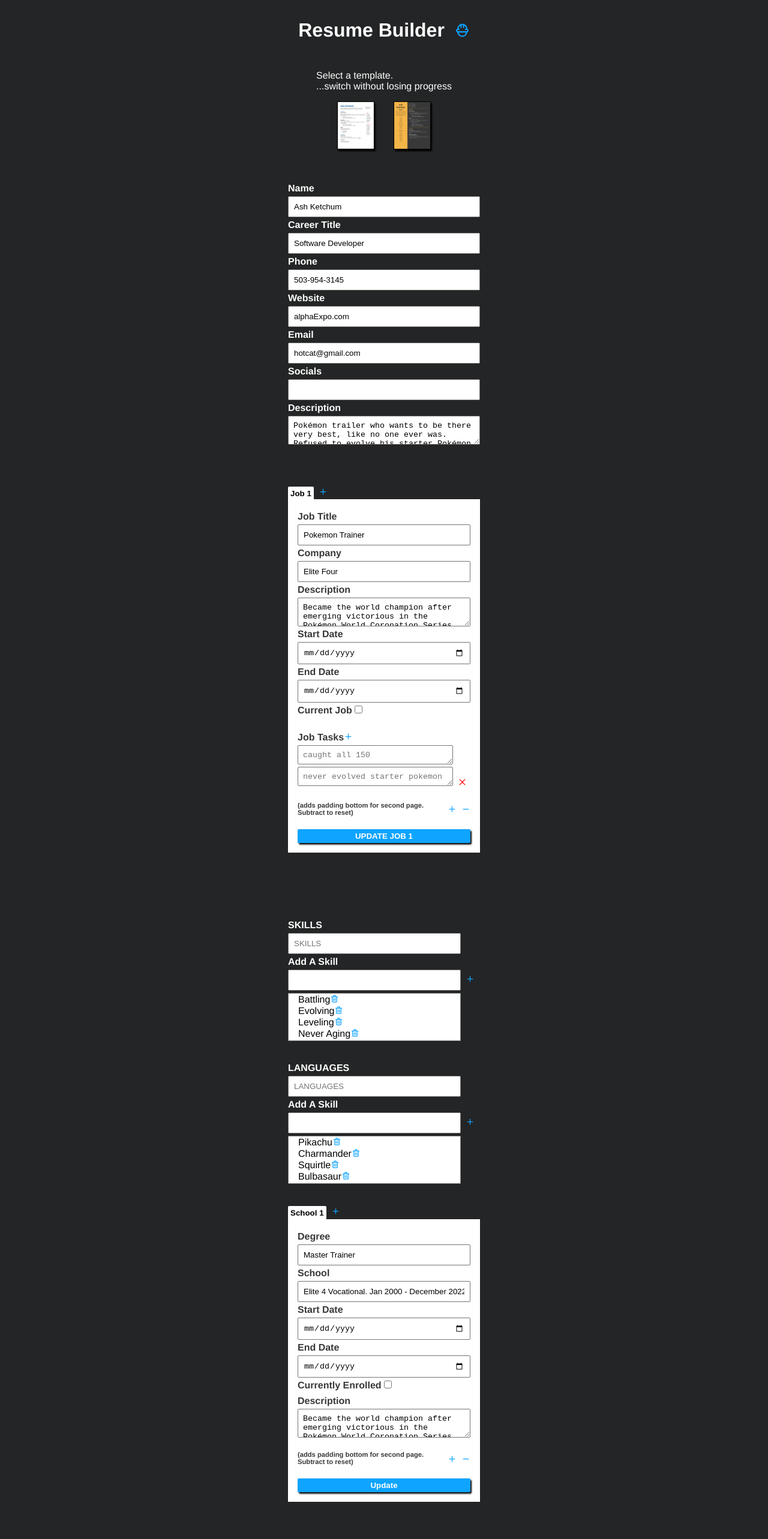
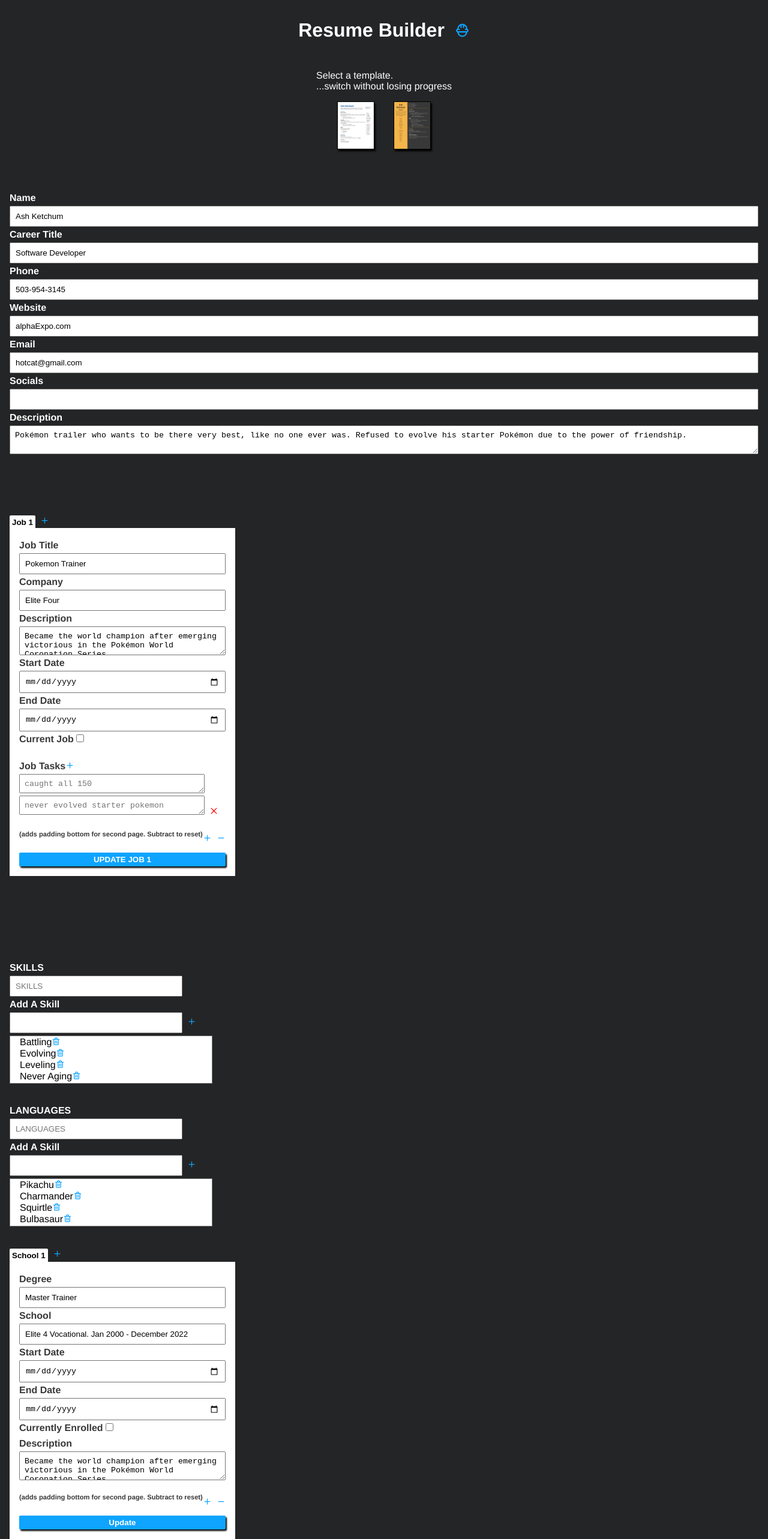
Before and after one commit to ChimentiMatt/Resume_Builder, a React (Create React App) app: page / in a window 1280 px wide. Shown: the top 2565 px of the page at 60% size. Built offline with nearby package versions, Linux system fonts and the light colour scheme.

Commit message:
mobile forms adjustments

```diff
--- a/src/styles/home.css
+++ b/src/styles/home.css
@@ -134,7 +134,6 @@
     display: flex;
     flex-direction: column;
     padding: 1rem;
-    width: 20rem;
     background-color: white;
 }
 
@@ -280,7 +279,7 @@
 /* Skill Form Section  ------------------------------------------------------------ */
 #right-forms{
     margin-top: 7rem;
-    width: 20rem;
+    /* width: 20rem; */
 }
 
 .skills-input{
--- a/src/styles/index.css
+++ b/src/styles/index.css
@@ -122,29 +122,35 @@
   }
 
   #primary-info-forms-container{
-    display: flex;
-    justify-content: center;
+    /* display: flex;
+    justify-content: center; */
     margin-bottom: 2rem;
     margin-top: -3rem;
+    padding: 1rem;
   }
 
   #primary-info-forms{
-    width: 20rem;
+    /* width: 15rem; */
     margin-top: -2rem;
   }
 
   #tabs-container{
     position: relative;
-
   }
 
   #jobs-container{
     display: flex;
-    justify-content: center;
+    /* justify-content: center; */
+    padding: 1rem;
   }
 
-  #forms-jobs{
+  .tab-content{
+    /* width: 1rem; */
+  }
 
+  .forms-jobs{
+    /* width: 15rem; */
+    display: none;
   }
 
   #tabs-container{
@@ -184,17 +190,31 @@
 
   #right-forms-container{
     display: flex;
-    justify-content: center;
-    width: 100vw;
+    padding: 1rem;
+    /* justify-content: center; */
+    /* width: 100vw; */
   }
 
   #right-forms{
-
+    /* width: 15rem; */
+  }
+  .skills-input{
+    /* width: 15rem; */
+    /* width: initial; */
+    width: 100%;
+  }
+  .skill-box{
+    width: 10rem;
   }
 
   .print-btn{
     margin-left: 25vw;
   }
 
+  .education-form{
+    padding: 1rem;
+    /* width: 15rem; */
+  }
+
 
 }
```
